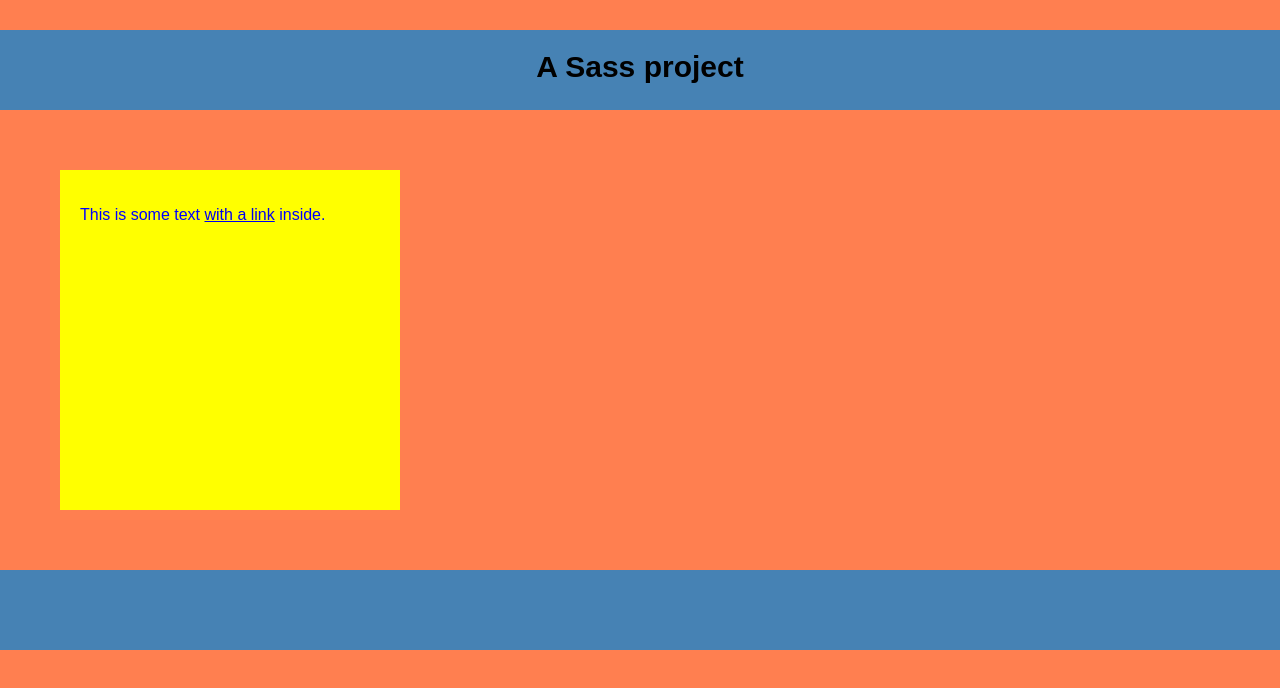
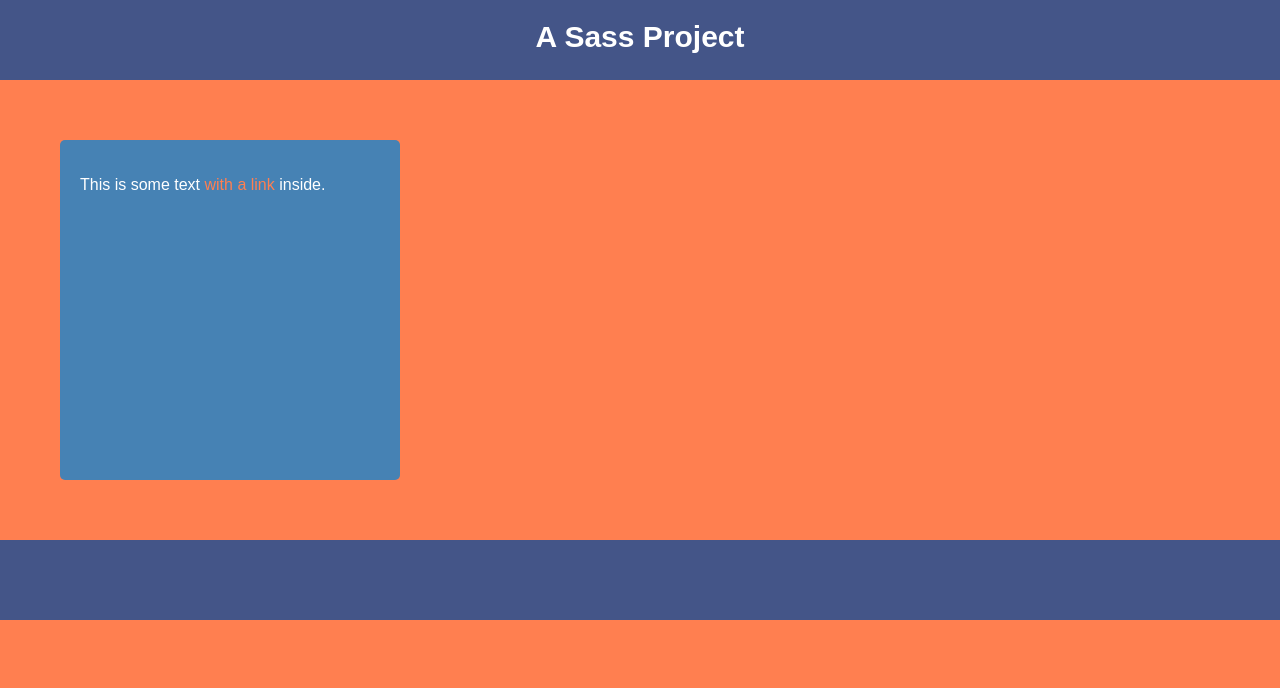
Before and after one commit to WeHateNick/sass_testdrive, a plain HTML site: page index.html in a window 1280 px wide. Drawn offline with Linux system fonts and the light colour scheme.

Commit message:
Sete a basic structure and colors

```diff
--- a/index.html
+++ b/index.html
@@ -6,7 +6,7 @@
 </head>
 <body>
 	<div class="nav">
-		<h1>A Sass project</h1>
+		<h1>A Sass Project</h1>
 	</div>
 	<div class="box">
 		<p>This is some text <a href="#">with a link</a> inside.</p>
--- a/style.scss
+++ b/style.scss
@@ -1,14 +1,26 @@
+/*Mixins and Extends
+=======================*/
+
 /*Variables
 =======================*/
 $primary-color: coral;
-$secondary-color: steelblue;
+$secondary-color: #458;
+$box-color: steelblue;
 $padding: 20px;
 $margin: 60px;
+$text-color: white;
 
 /*Styles
 =======================*/
 p {
-	color: blue;
+	color: $text-color;
+	a {
+		color: $primary-color;
+		text-decoration: none;
+		&:hover {
+			color: $text-color;
+		}
+	}
 }
 body {
 	background: $primary-color;
@@ -21,15 +33,18 @@ body {
 	text-align: center;
 	h1 {
 		padding: $padding;
+		margin: 0;
+		color: $text-color;
 	}
 }
 .box {
-	background: yellow;
+	background: $box-color;
 	display: inline-block;
 	width: 300px;
 	height: 300px;
 	padding: $padding;
 	margin: $margin;
+	border-radius: 5px;
 }
 .footer {
 	@extend .nav;
```
Also changed, not shown: style.css, 1 other file.
